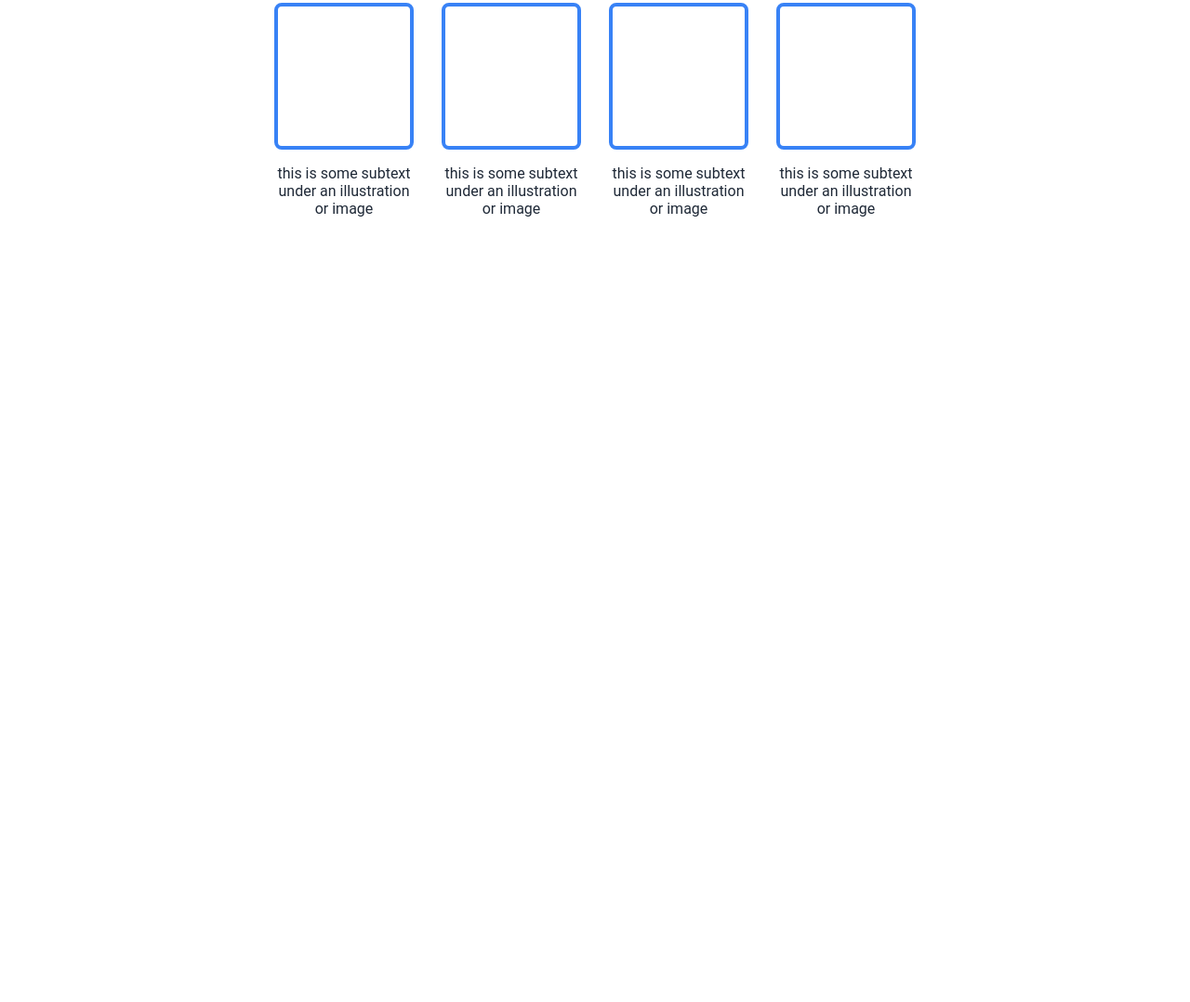
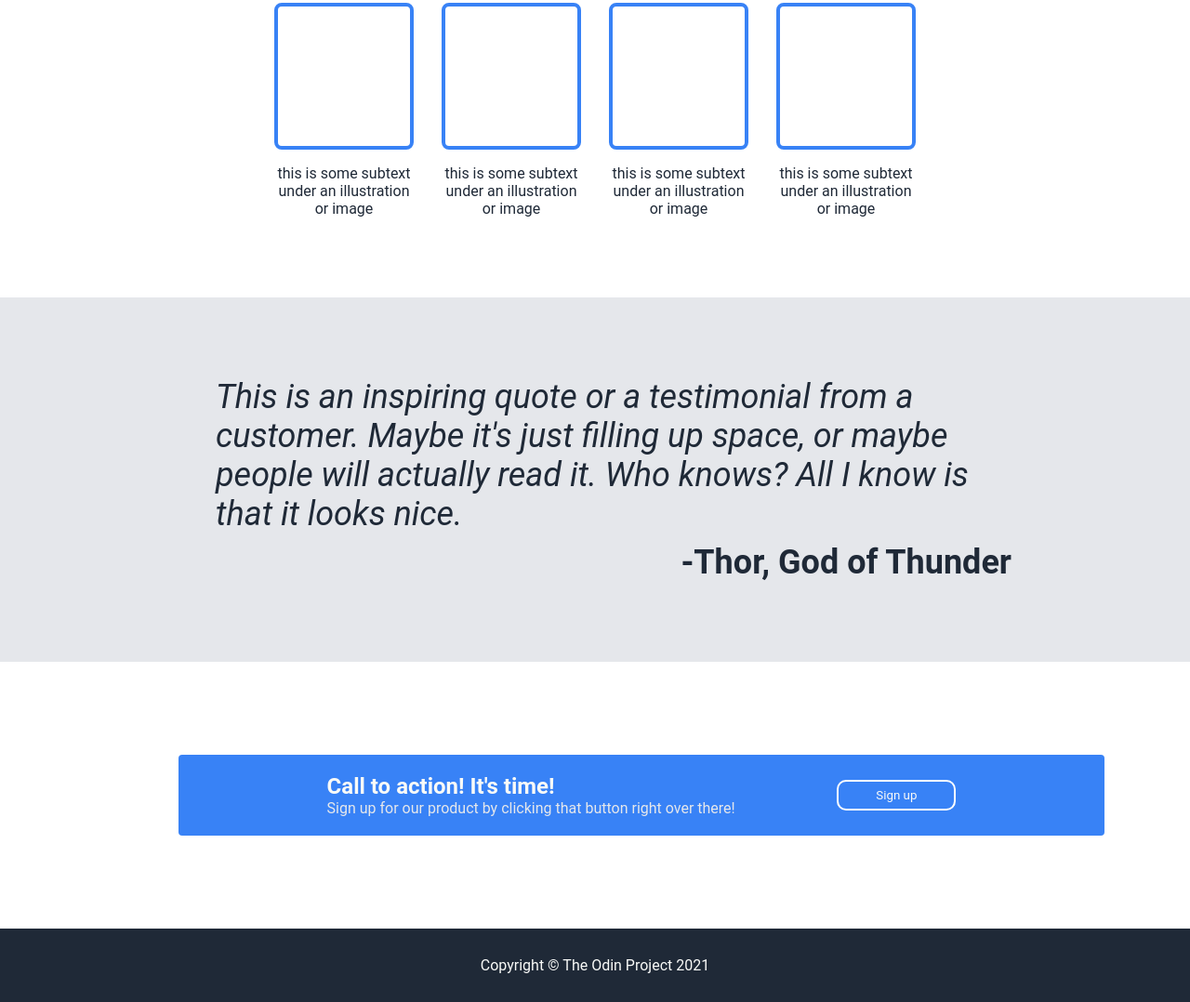
Before and after one commit to natheon/odin-landing-page, a plain HTML site: page index.html in a window 1280 px wide. Shown: the part 599-1677 px from the top of the page at 93% size. Before the commit the page ends 919 px from the top, so only its background shows below. Drawn offline with Linux system fonts and the light colour scheme.

Commit message:
feat: add quote, call-to-action and footer

```diff
--- a/index.html
+++ b/index.html
@@ -50,5 +50,21 @@
         </div>
     </div>
 
+    <div id="quote">
+        <p class="italic">This is an inspiring quote or a testimonial from a customer.  Maybe it's just filling up space, or maybe people will actually read it.  Who knows?  All I know is that it looks nice.</p>
+        <p class="author">-Thor, God of Thunder</strong>
+    </div>
+
+    <div id="call-to-action">
+        <div>
+            <h2>Call to action! It's time!</h2>
+            <p>Sign up for our product by clicking that button right over there!</p>
+        </div>
+        <button>Sign up</button>
+    </div>
+
+    <div id="footer" class="dark-background">
+        Copyright © The Odin Project 2021
+    </div>
 </body>
 </html>
--- a/style.css
+++ b/style.css
@@ -87,3 +87,58 @@ button {
     border: 4px solid #3882F6;
     border-radius: 8px;
 }
+
+#quote {
+    width: 70%;
+    display:flex;
+    flex-direction: column;
+    justify-content: flex-start;
+    align-items: center;
+    padding: 50px 15%;
+    background-color: #E5E7EB;
+    font-size: 36px;
+}
+#quote p {
+    color: #1F2937;
+}
+.italic {
+    font-style: italic;
+    padding-left: 40px;
+    margin-bottom: 10px;
+}
+.author {
+    font-weight: bold;
+    align-self: flex-end;
+    margin-top: 0;
+}
+
+#call-to-action {
+    display: flex;
+    justify-content: space-evenly;
+    align-items: center;
+    width: 70%;
+    margin: 100px 15%;
+    padding: 20px 50px;
+    background-color: #3882F6;
+    border-radius: 4px;
+}
+#call-to-action button {
+    border: 2px solid white;
+}
+#call-to-action div h2 {
+    font-weight: bold;
+}
+#call-to-action div p {
+    color:#E5E7EB;
+}
+#call-to-action div * {
+
+    margin: 0px;
+    padding: 0px;
+}
+
+#footer {
+    width: 100%;
+    padding: 30px 0;
+    text-align: center;
+}
```
